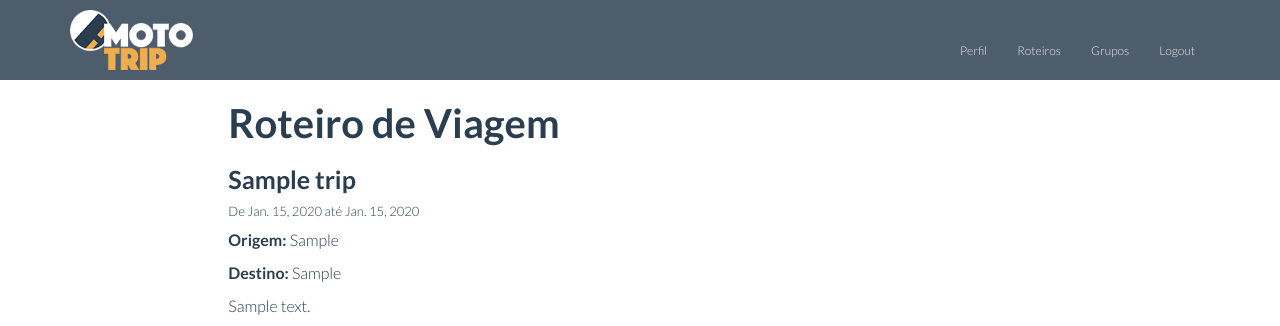
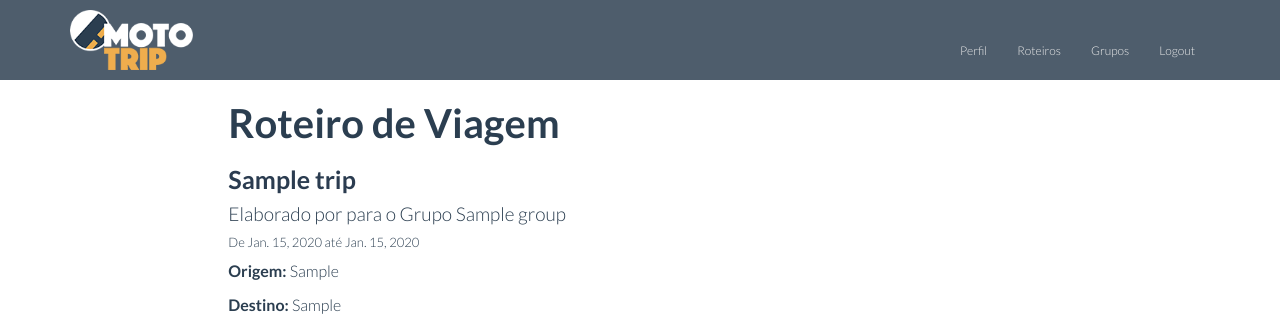
Before and after one commit to ikkebr/hackinpoa, a Django app: page /trips/1/show in a window 1280 px wide. Shown: the top 326 px of the page. Run offline with Django 3.2, Linux system fonts and the light colour scheme; a user stored in the database is signed in; data comes from the database, SQL or seed files in the repository; tables that the repository leaves empty hold one stand-in row (values such as "Sample post"); some libraries are stand-ins or nearby versions.

Commit message:
fixificxiifio

```diff
--- a/base/templates/trip/trip_detail.html
+++ b/base/templates/trip/trip_detail.html
@@ -5,6 +5,7 @@
     <div class='col-md-8 col-md-offset-2'>
         <h1>Roteiro de Viagem</h1>
         <h2>{{ object.name }}</h2>
+        <h4>Elaborado por {{ object.owner.userprofile.name }} para o Grupo {{ object.group.name }}</h4>
         <h6>De {{ object.start_at }}  até {{ object.end_at }} </h6>
         <p><strong>Origem:</strong> {{ object.start_point }}</p>
         <p><strong>Destino:</strong> {{ object.end_point }}</p>
```
